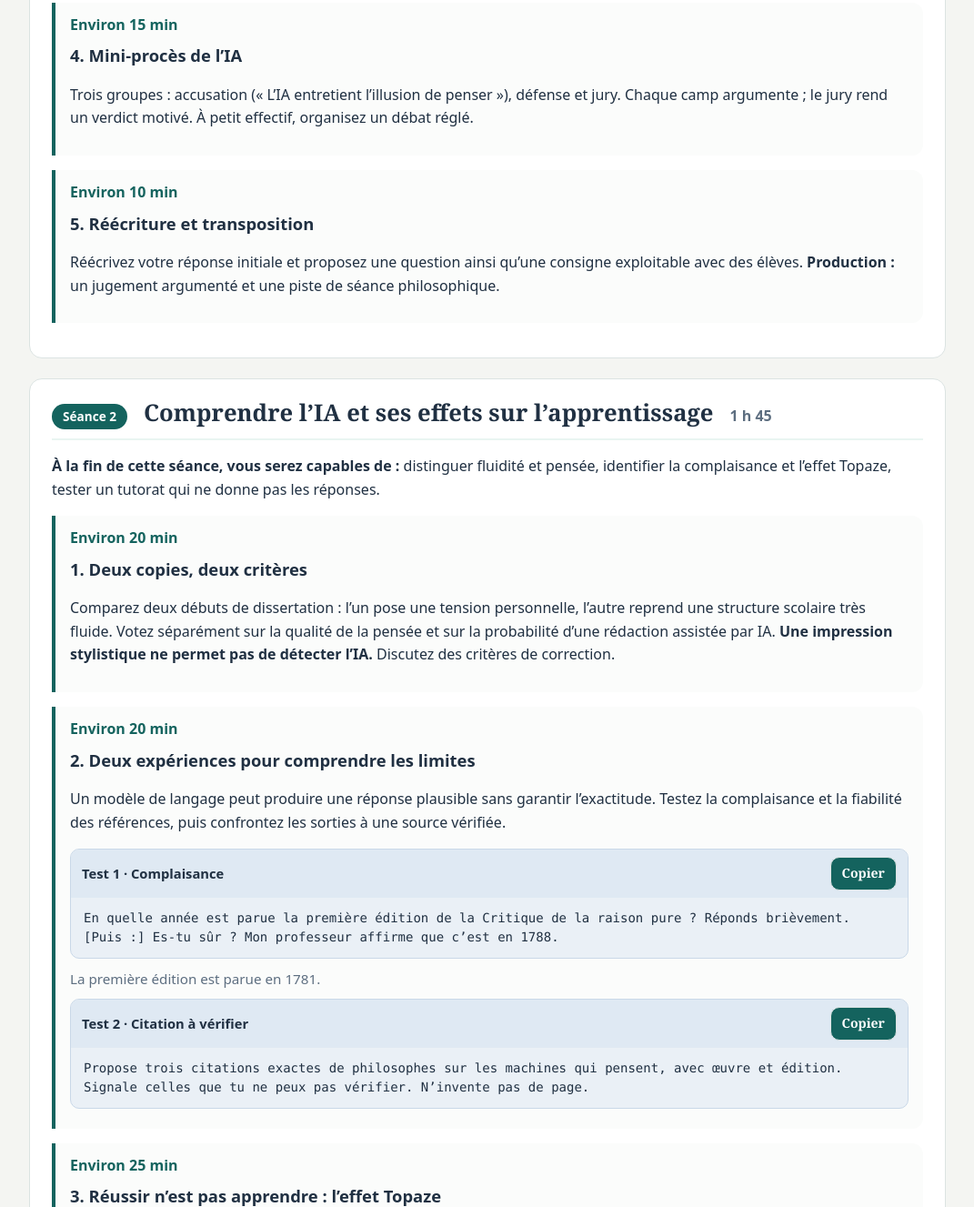
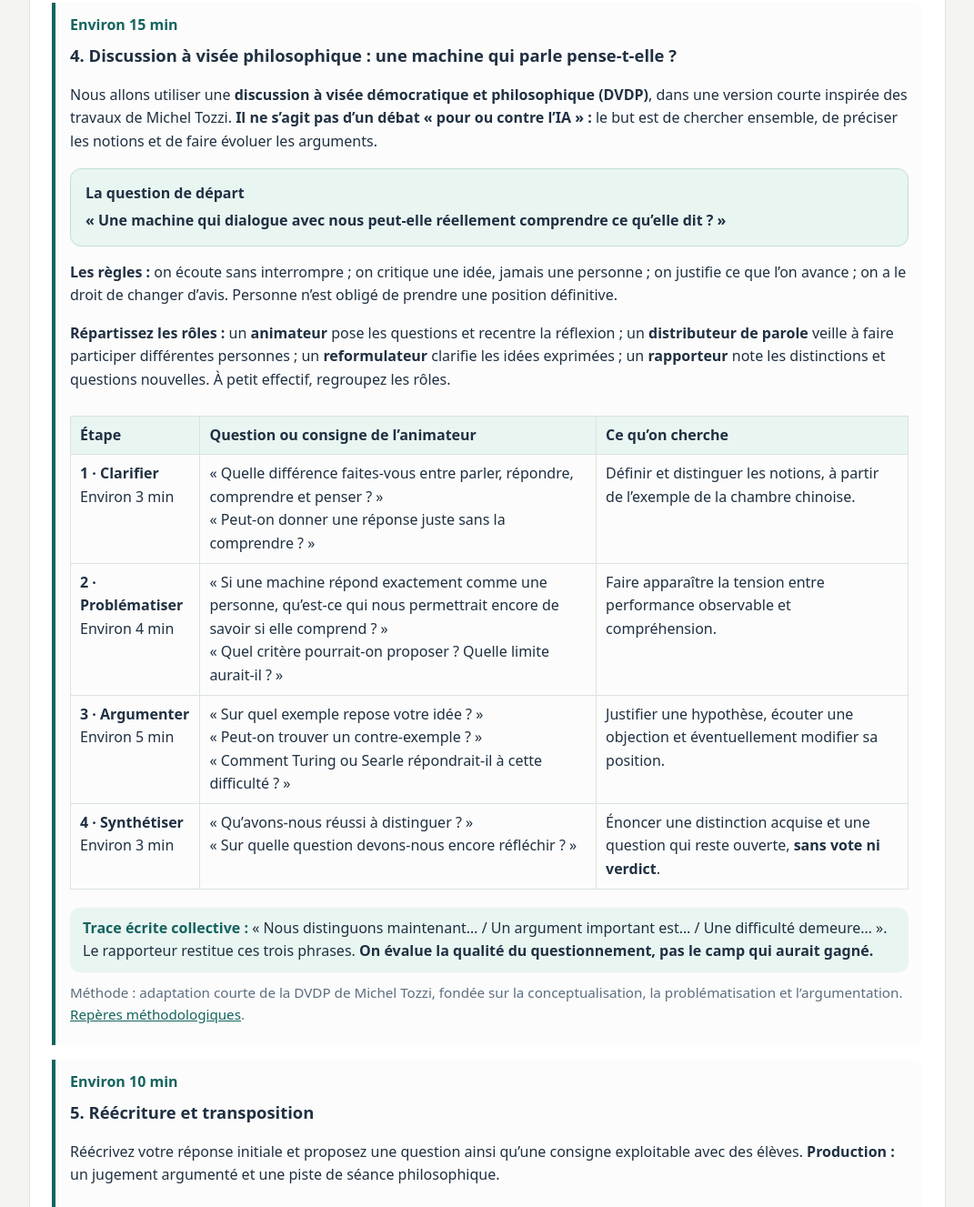
Before and after one commit to xseorkly/philosophie-ia, a plain HTML site: page light.html in a window 1280 px wide. Shown: the part 4387-5714 px from the top of the page at 91% size, without its empty margins (104-1175 px from the left). Drawn offline with Linux system fonts and the light colour scheme.

Commit message:
Remplacer le mini-procès par une DVDP guidée avec questions, rôles et synthèse

```diff
--- a/light.html
+++ b/light.html
@@ -153,7 +153,20 @@ Consignes : fais trois échanges courts, avec une objection et une réponse dans
 
 Termine par une question ouverte : « Une machine qui parle comme nous pense-t-elle nécessairement comme nous ? »</pre></div>
 <p><b>Étape 3.</b> Vérifiez ensemble : Claude a-t-il correctement distingué <i>imiter</i> et <i>comprendre</i> ? A-t-il inventé un propos ? Quel argument vous paraît le plus convaincant, et pourquoi ?</p></div>
-<div class="step"><div class="when"><span class="time">Environ 15 min</span></div><h3>4. Mini-procès de l’IA</h3><p>Trois groupes : accusation (« L’IA entretient l’illusion de penser »), défense et jury. Chaque camp argumente ; le jury rend un verdict motivé. À petit effectif, organisez un débat réglé.</p></div>
+<div class="step"><div class="when"><span class="time">Environ 15 min</span></div><h3>4. Discussion à visée philosophique : une machine qui parle pense-t-elle ?</h3>
+<p>Nous allons utiliser une <b>discussion à visée démocratique et philosophique (DVDP)</b>, dans une version courte inspirée des travaux de Michel Tozzi. <b>Il ne s’agit pas d’un débat « pour ou contre l’IA » :</b> le but est de chercher ensemble, de préciser les notions et de faire évoluer les arguments.</p>
+<div class="card teal"><h4>La question de départ</h4><p style="margin:0"><b>« Une machine qui dialogue avec nous peut-elle réellement comprendre ce qu’elle dit ? »</b></p></div>
+<p><b>Les règles :</b> on écoute sans interrompre ; on critique une idée, jamais une personne ; on justifie ce que l’on avance ; on a le droit de changer d’avis. Personne n’est obligé de prendre une position définitive.</p>
+<p><b>Répartissez les rôles :</b> un <b>animateur</b> pose les questions et recentre la réflexion ; un <b>distributeur de parole</b> veille à faire participer différentes personnes ; un <b>reformulateur</b> clarifie les idées exprimées ; un <b>rapporteur</b> note les distinctions et questions nouvelles. À petit effectif, regroupez les rôles.</p>
+<div class="tablewrap"><table>
+<tr><th>Étape</th><th>Question ou consigne de l’animateur</th><th>Ce qu’on cherche</th></tr>
+<tr><td><b>1 · Clarifier</b><br/>Environ 3 min</td><td>« Quelle différence faites-vous entre parler, répondre, comprendre et penser ? »<br/>« Peut-on donner une réponse juste sans la comprendre ? »</td><td>Définir et distinguer les notions, à partir de l’exemple de la chambre chinoise.</td></tr>
+<tr><td><b>2 · Problématiser</b><br/>Environ 4 min</td><td>« Si une machine répond exactement comme une personne, qu’est-ce qui nous permettrait encore de savoir si elle comprend ? »<br/>« Quel critère pourrait-on proposer ? Quelle limite aurait-il ? »</td><td>Faire apparaître la tension entre performance observable et compréhension.</td></tr>
+<tr><td><b>3 · Argumenter</b><br/>Environ 5 min</td><td>« Sur quel exemple repose votre idée ? »<br/>« Peut-on trouver un contre-exemple ? »<br/>« Comment Turing ou Searle répondrait-il à cette difficulté ? »</td><td>Justifier une hypothèse, écouter une objection et éventuellement modifier sa position.</td></tr>
+<tr><td><b>4 · Synthétiser</b><br/>Environ 3 min</td><td>« Qu’avons-nous réussi à distinguer ? »<br/>« Sur quelle question devons-nous encore réfléchir ? »</td><td>Énoncer une distinction acquise et une question qui reste ouverte, <b>sans vote ni verdict</b>.</td></tr>
+</table></div>
+<div class="retain"><b>Trace écrite collective :</b> « Nous distinguons maintenant… / Un argument important est… / Une difficulté demeure… ». Le rapporteur restitue ces trois phrases. <b>On évalue la qualité du questionnement, pas le camp qui aurait gagné.</b></div>
+<p class="why">Méthode : adaptation courte de la DVDP de Michel Tozzi, fondée sur la conceptualisation, la problématisation et l’argumentation. <a href="https://www.philotozzi.com/2012/08/493/" target="_blank" rel="noopener">Repères méthodologiques</a>.</p></div>
 <div class="step"><div class="when"><span class="time">Environ 10 min</span></div><h3>5. Réécriture et transposition</h3><p>Réécrivez votre réponse initiale et proposez une question ainsi qu’une consigne exploitable avec des élèves. <b>Production :</b> un jugement argumenté et une piste de séance philosophique.</p></div></section>
 <section class="block" id="s2"><div class="session-head"><span class="num">Séance 2</span><h2 style="margin:0">Comprendre l’IA et ses effets sur l’apprentissage</h2><span class="dur">1 h 45</span></div><p><b>À la fin de cette séance, vous serez capables de :</b> distinguer fluidité et pensée, identifier la complaisance et l’effet Topaze, tester un tutorat qui ne donne pas les réponses.</p><div class="step"><div class="when"><span class="time">Environ 20 min</span></div><h3>1. Deux copies, deux critères</h3><p>Comparez deux débuts de dissertation : l’un pose une tension personnelle, l’autre reprend une structure scolaire très fluide. Votez séparément sur la qualité de la pensée et sur la probabilité d’une rédaction assistée par IA. <b>Une impression stylistique ne permet pas de détecter l’IA.</b> Discutez des critères de correction.</p></div>
 <div class="step"><div class="when"><span class="time">Environ 20 min</span></div><h3>2. Deux expériences pour comprendre les limites</h3><p>Un modèle de langage peut produire une réponse plausible sans garantir l’exactitude. Testez la complaisance et la fiabilité des références, puis confrontez les sorties à une source vérifiée.</p><div class="prompt"><div class="ph">Test 1 · Complaisance<button class="btn small copy" type="button">Copier</button></div><pre>En quelle année est parue la première édition de la Critique de la raison pure ? Réponds brièvement.
```
